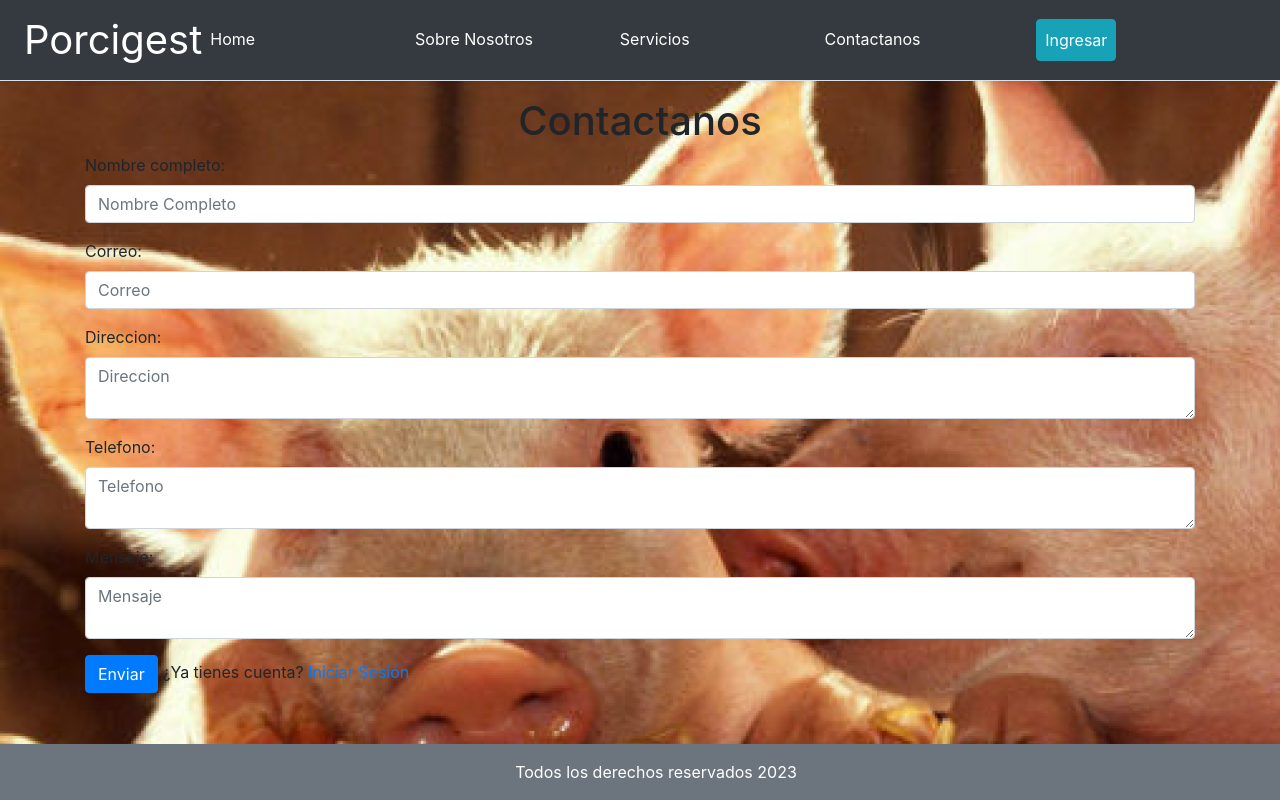
After one commit to pabnas/porcigest, a Django app: page /contactanos in a window 1280 px wide. The commit adds this page. Run offline with Django 4.2, Linux system fonts and the light colour scheme; some libraries are stand-ins or nearby versions.

Commit message:
feat(login): add contactanos page

```diff
--- /dev/null
+++ b/django/login/templates/contactanos.html
@@ -0,0 +1,60 @@
+<!DOCTYPE html>
+<html lang="en">
+  <head>
+    <meta charset="UTF-8" />
+    <meta name="viewport" content="width=device-width, initial-scale=1.0" />
+    <title>
+      {% block title %}
+        Porcigest
+      {% endblock %}
+    </title>
+    <link rel="stylesheet" href="http://stackpath.bootstrapcdn.com/bootstrap/4.3.1/css/bootstrap.min.css"  type="text/css" />
+    <script src="https://code.jquery.com/jquery-3.3.1.slim.min.js" type="text/css"></script>
+    <script src="https://stackpath.bootstrapcdn.com/bootstrap/4.3.1/js/bootstrap.bundle.min.js" type="text/css"></script>
+  </head>
+  {% load static %}
+  <body style="background-image: url('{% static 'fondo_login.png' %}');">
+    {% include 'header.html' %}
+
+    <div class="container">
+      <div class="row">
+        <div class="col">
+          <h1 class="text-center">Contactanos</h1>
+        </div>
+      </div>
+      <div class="row">
+        <div class="col">
+          <form action="" method="post">
+            {% csrf_token %}
+            <div class="form-group">
+              <label for="nombre completo">Nombre completo:</label>
+              <input type="text" class="form-control" id="nombre completo" name="nombre completo" placeholder="Nombre Completo" required>
+            </div>
+            <div class="form-group">
+              <label for="correo">Correo:</label>
+              <input type="email" class="form-control" id="correo" name="correo" placeholder="Correo" required>
+            </div>
+            <div class="form-group">
+              <label for="direccion">Direccion:</label>
+              <textarea class="form-control" id="direccion" name="direccion" placeholder="Direccion" required></textarea>
+            </div>
+            <div class="form-group">
+              <label for="telefono">Telefono:</label>
+              <textarea class="form-control" id="telefono" name="telefono" placeholder="Telefono" required></textarea>
+            </div>
+            <div class="form-group">
+              <label for="mensaje">Mensaje:</label>
+              <textarea class="form-control" id="mensaje" name="mensaje" placeholder="Mensaje" required></textarea>
+            </div>
+            <button type="submit" class="btn btn-primary">Enviar</button>
+            <label>
+                ¿Ya tienes cuenta?
+            </label>
+            <a href="/login">Iniciar Sesión</a>
+            </form>
+        </div>
+    </div>
+
+    {% include 'footer.html' %}
+  </body>
+</html>
--- a/django/login/templates/header.html
+++ b/django/login/templates/header.html
@@ -3,10 +3,10 @@
         <h1 class="my-0 mr-md-auto font-weight-normal text-white">Porcigest</h1>
         <nav class="container my-2 my-md-0 mr-md-3">
             <div class="row gx-5">
-                <a class="col text-capitalize p-2 text-white" href="#">Home</a>
+                <a class="col text-capitalize p-2 text-white" href="/">Home</a>
                 <a class="col text-capitalize p-2 text-white" href="#">Sobre Nosotros</a>
                 <a class="col text-capitalize p-2 text-white" href="#">Servicios</a>
-                <a class="col text-capitalize p-2 text-white" href="#">Contactanos</a>
+                <a class="col text-capitalize p-2 text-white" href="contactanos">Contactanos</a>
                 <div class="col">
                     <a class="bg-info btn btn-outline-info text-capitalize p-2 text-white" href="#">Ingresar</a>
                 </div>
--- a/django/login/urls.py
+++ b/django/login/urls.py
@@ -3,4 +3,5 @@ from . import views
 
 urlpatterns = [
     path('', views.index, name='index'),
+    path('contactanos', views.contactanos_page, name='contactanos')
 ]
--- a/django/login/views.py
+++ b/django/login/views.py
@@ -3,3 +3,6 @@ from django.shortcuts import render
 # Create your views here.
 def index(request):
     return render(request, 'base.html')
+
+def contactanos_page(request):
+    return render(request, 'contactanos.html')
```
